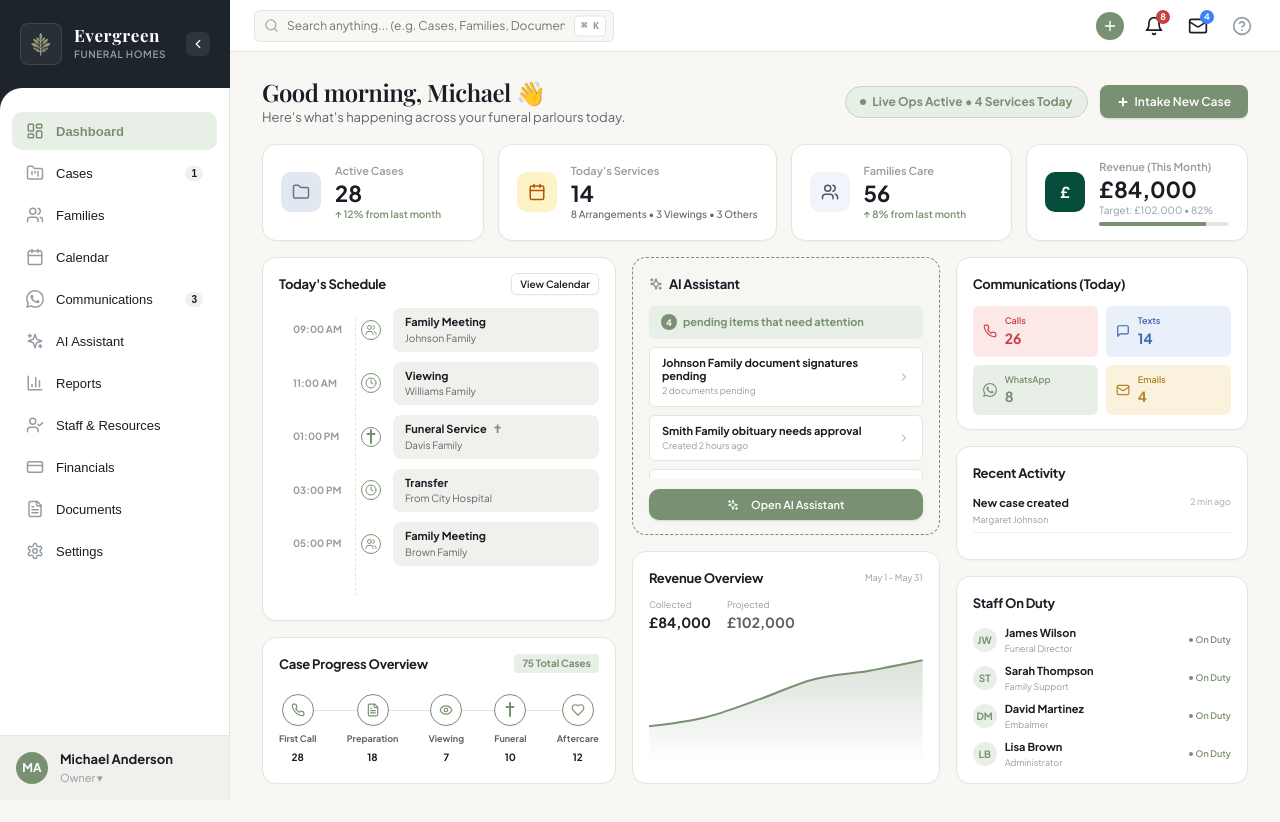
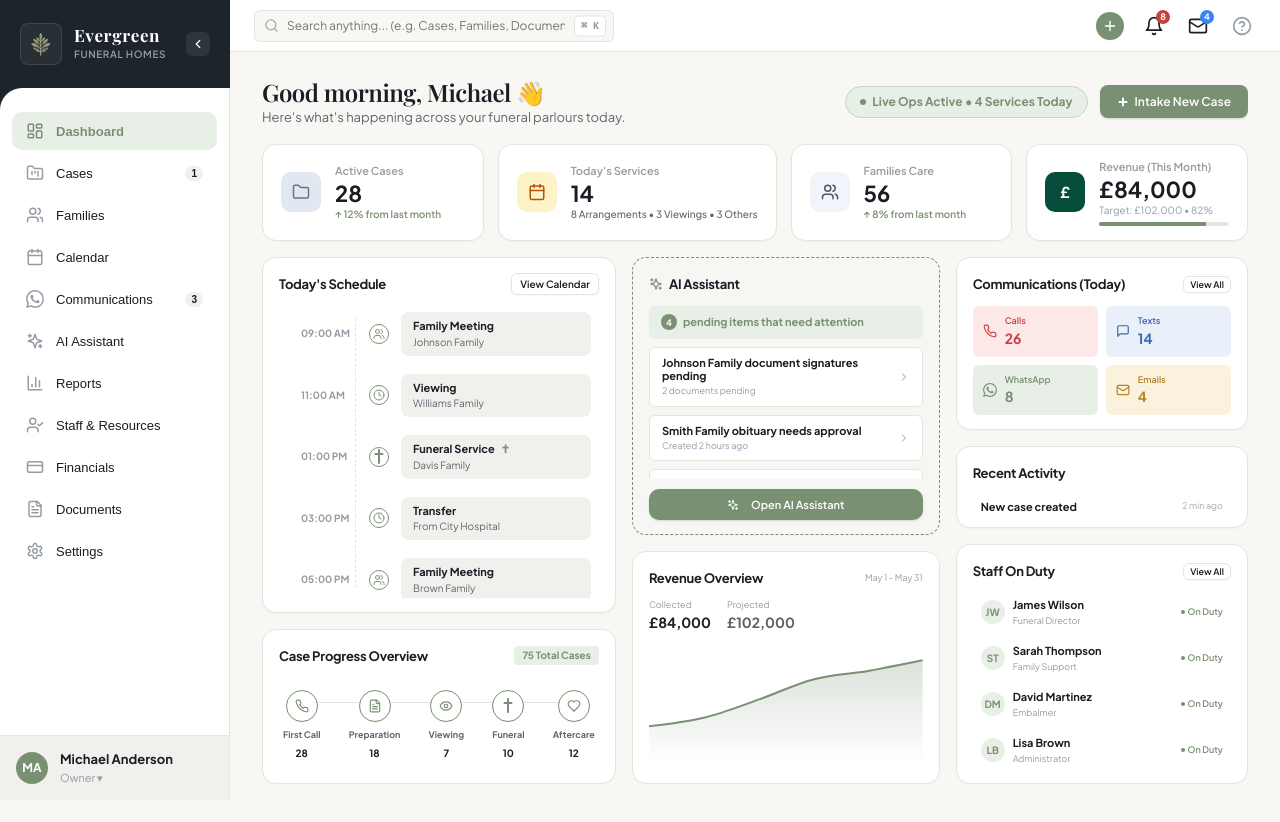
Before and after one commit to sanjaymarwal448-lab/Funeral_CRM, a React (Vite) app: page / in a window 1280 px wide. Built offline with nearby package versions, Linux system fonts and the light colour scheme; a web font is replaced by a local one.

Commit message:
Wire interactive link navigation on all Dashboard cards, list items, and header notifications

```diff
--- a/src/components/dashboard/DashboardView.tsx
+++ b/src/components/dashboard/DashboardView.tsx
@@ -104,7 +104,11 @@ export const DashboardView: React.FC = () => {
       {/* 2. TOP 4 HERO METRIC CARDS ROW */}
       <div style={{ display: 'grid', gridTemplateColumns: 'repeat(4, 1fr)', gap: '14px', flexShrink: 0 }}>
         {/* Metric 1: Active Cases */}
-        <div className="card" style={{ padding: '14px 18px', display: 'flex', gap: '14px', alignItems: 'center' }}>
+        <div
+          className="card clickable-card"
+          onClick={() => setCurrentModule('Cases')}
+          style={{ padding: '14px 18px', display: 'flex', gap: '14px', alignItems: 'center' }}
+        >
           <div style={{ width: '40px', height: '40px', borderRadius: '10px', backgroundColor: '#e2e8f0', color: '#64748b', display: 'flex', alignItems: 'center', justifyContent: 'center', flexShrink: 0 }}>
             <Folder size={18} />
           </div>
@@ -118,7 +122,11 @@ export const DashboardView: React.FC = () => {
         </div>
 
         {/* Metric 2: Today's Services */}
-        <div className="card" style={{ padding: '14px 18px', display: 'flex', gap: '14px', alignItems: 'center' }}>
+        <div
+          className="card clickable-card"
+          onClick={() => setCurrentModule('Calendar')}
+          style={{ padding: '14px 18px', display: 'flex', gap: '14px', alignItems: 'center' }}
+        >
           <div style={{ width: '40px', height: '40px', borderRadius: '10px', backgroundColor: '#fef3c7', color: '#b45309', display: 'flex', alignItems: 'center', justifyContent: 'center', flexShrink: 0 }}>
             <Calendar size={18} />
           </div>
@@ -132,7 +140,11 @@ export const DashboardView: React.FC = () => {
         </div>
 
         {/* Metric 3: Families Care */}
-        <div className="card" style={{ padding: '14px 18px', display: 'flex', gap: '14px', alignItems: 'center' }}>
+        <div
+          className="card clickable-card"
+          onClick={() => setCurrentModule('Families')}
+          style={{ padding: '14px 18px', display: 'flex', gap: '14px', alignItems: 'center' }}
+        >
           <div style={{ width: '40px', height: '40px', borderRadius: '10px', backgroundColor: '#f1f5f9', color: '#475569', display: 'flex', alignItems: 'center', justifyContent: 'center', flexShrink: 0 }}>
             <Users size={18} />
           </div>
@@ -146,7 +158,11 @@ export const DashboardView: React.FC = () => {
         </div>
 
         {/* Metric 4: Revenue (This Month) */}
-        <div className="card" style={{ padding: '14px 18px', display: 'flex', gap: '14px', alignItems: 'center' }}>
+        <div
+          className="card clickable-card"
+          onClick={() => setCurrentModule('Financials')}
+          style={{ padding: '14px 18px', display: 'flex', gap: '14px', alignItems: 'center' }}
+        >
           <div style={{ width: '40px', height: '40px', borderRadius: '10px', backgroundColor: '#064e3b', color: '#ffffff', display: 'flex', alignItems: 'center', justifyContent: 'center', fontWeight: '800', fontSize: '15px', flexShrink: 0 }}>
             £
           </div>
@@ -198,7 +214,12 @@ export const DashboardView: React.FC = () => {
                 { time: '03:00 PM', title: 'Transfer', desc: 'From City Hospital', icon: <Clock size={12} /> },
                 { time: '05:00 PM', title: 'Family Meeting', desc: 'Brown Family', icon: <Users size={12} /> }
               ].map((item, idx) => (
-                <div key={idx} style={{ display: 'flex', alignItems: 'center', gap: '12px', position: 'relative' }}>
+                <div
+                  key={idx}
+                  onClick={() => setCurrentModule('Calendar')}
+                  className="clickable-item"
+                  style={{ display: 'flex', alignItems: 'center', gap: '12px', position: 'relative', padding: '4px 8px', borderRadius: '6px' }}
+                >
                   {/* Time label */}
                   <span style={{ fontSize: '10px', fontWeight: 700, color: 'var(--text-muted)', width: '56px', flexShrink: 0 }}>
                     {item.time}
@@ -239,7 +260,11 @@ export const DashboardView: React.FC = () => {
           <div className="card" style={{ padding: '14px 16px', display: 'flex', flexDirection: 'column', height: 'fit-content' }}>
             <div style={{ display: 'flex', justifyContent: 'space-between', alignItems: 'center', marginBottom: '14px' }}>
               <h3 style={{ fontSize: '13px', fontWeight: 700, margin: 0 }}>Case Progress Overview</h3>
-              <span style={{ fontSize: '10px', fontWeight: 700, color: 'var(--primary-accent)', backgroundColor: 'var(--primary-light)', padding: '2px 8px', borderRadius: '4px' }}>
+              <span
+                className="clickable-item"
+                onClick={() => setCurrentModule('Cases')}
+                style={{ fontSize: '10px', fontWeight: 700, color: 'var(--primary-accent)', backgroundColor: 'var(--primary-light)', padding: '2px 8px', borderRadius: '4px' }}
+              >
                 75 Total Cases
               </span>
             </div>
@@ -255,7 +280,12 @@ export const DashboardView: React.FC = () => {
                 { step: 'Funeral', val: '10', icon: <ChristianCrossIcon /> },
                 { step: 'Aftercare', val: '12', icon: <Heart size={14} /> }
               ].map((step, idx) => (
-                <div key={idx} style={{ display: 'flex', flexDirection: 'column', alignItems: 'center', gap: '4px', zIndex: 5, position: 'relative' }}>
+                <div
+                  key={idx}
+                  onClick={() => setCurrentModule('Cases')}
+                  className="clickable-item"
+                  style={{ display: 'flex', flexDirection: 'column', alignItems: 'center', gap: '4px', zIndex: 5, position: 'relative', padding: '4px', borderRadius: '6px' }}
+                >
                   <div style={{
                     width: '32px',
                     height: '32px',
@@ -303,12 +333,17 @@ export const DashboardView: React.FC = () => {
               </div>
 
               {[
-                { title: 'Johnson Family document signatures pending', sub: '2 documents pending' },
-                { title: 'Smith Family obituary needs approval', sub: 'Created 2 hours ago' },
-                { title: '2 invoices are currently unpaid', sub: 'Total £4,250 outstanding' },
-                { title: 'Staff conflict detected for tomorrow', sub: '2 scheduling conflicts' }
+                { title: 'Johnson Family document signatures pending', sub: '2 documents pending', target: 'Documents' },
+                { title: 'Smith Family obituary needs approval', sub: 'Created 2 hours ago', target: 'AI Assistant' },
+                { title: '2 invoices are currently unpaid', sub: 'Total £4,250 outstanding', target: 'Financials' },
+                { title: 'Staff conflict detected for tomorrow', sub: '2 scheduling conflicts', target: 'Staff & Resources' }
               ].map((item, idx) => (
-                <div key={idx} style={{ display: 'flex', justifyContent: 'space-between', alignItems: 'center', padding: '8px 12px', backgroundColor: 'var(--bg-surface)', border: '1px solid var(--border-color)', borderRadius: '6px' }}>
+                <div
+                  key={idx}
+                  onClick={() => setCurrentModule(item.target as any)}
+                  className="clickable-item"
+                  style={{ display: 'flex', justifyContent: 'space-between', alignItems: 'center', padding: '8px 12px', backgroundColor: 'var(--bg-surface)', border: '1px solid var(--border-color)', borderRadius: '6px' }}
+                >
                   <div>
                     <div style={{ fontSize: '11px', fontWeight: 700, color: 'var(--text-main)', lineHeight: 1.2 }}>{item.title}</div>
                     <div style={{ fontSize: '9px', color: 'var(--text-muted)', marginTop: '2px' }}>{item.sub}</div>
@@ -328,7 +363,11 @@ export const DashboardView: React.FC = () => {
           </div>
 
           {/* Revenue Overview Card */}
-          <div className="card" style={{ display: 'flex', flexDirection: 'column', flex: 0.9, minHeight: 0, padding: '14px 16px' }}>
+          <div
+            className="card clickable-card"
+            onClick={() => setCurrentModule('Financials')}
+            style={{ display: 'flex', flexDirection: 'column', flex: 0.9, minHeight: 0, padding: '14px 16px' }}
+          >
             <div style={{ display: 'flex', justifyContent: 'space-between', alignItems: 'center', marginBottom: '8px', flexShrink: 0 }}>
               <h3 style={{ fontSize: '13px', fontWeight: 700, margin: 0 }}>Revenue Overview</h3>
               <span style={{ fontSize: '9px', color: 'var(--text-muted)' }}>May 1 - May 31</span>
@@ -367,9 +406,22 @@ export const DashboardView: React.FC = () => {
 
           {/* Communications Today Card */}
           <div className="card" style={{ padding: '14px 16px', flexShrink: 0 }}>
-            <h3 style={{ fontSize: '13px', fontWeight: 700, margin: 0, marginBottom: '10px' }}>Communications (Today)</h3>
+            <div style={{ display: 'flex', justifyContent: 'space-between', alignItems: 'center', marginBottom: '10px' }}>
+              <h3 style={{ fontSize: '13px', fontWeight: 700, margin: 0 }}>Communications (Today)</h3>
+              <button
+                className="btn btn-secondary btn-sm"
+                style={{ padding: '2px 6px', fontSize: '9px' }}
+                onClick={() => setCurrentModule('Communications')}
+              >
+                View All
+              </button>
+            </div>
             <div style={{ display: 'grid', gridTemplateColumns: '1fr 1fr', gap: '8px' }}>
-              <div style={{ padding: '8px 10px', backgroundColor: 'var(--status-urgent-bg)', borderRadius: '6px', display: 'flex', alignItems: 'center', gap: '8px' }}>
+              <div
+                onClick={() => setCurrentModule('Communications')}
+                className="clickable-item"
+                style={{ padding: '8px 10px', backgroundColor: 'var(--status-urgent-bg)', borderRadius: '6px', display: 'flex', alignItems: 'center', gap: '8px' }}
+              >
                 <Phone size={14} style={{ color: 'var(--status-urgent-text)' }} />
                 <div>
                   <div style={{ fontSize: '9px', color: 'var(--status-urgent-text)', fontWeight: 600 }}>Calls</div>
@@ -377,7 +429,11 @@ export const DashboardView: React.FC = () => {
                 </div>
               </div>
 
-              <div style={{ padding: '8px 10px', backgroundColor: 'var(--status-scheduled-bg)', borderRadius: '6px', display: 'flex', alignItems: 'center', gap: '8px' }}>
+              <div
+                onClick={() => setCurrentModule('Communications')}
+                className="clickable-item"
+                style={{ padding: '8px 10px', backgroundColor: 'var(--status-scheduled-bg)', borderRadius: '6px', display: 'flex', alignItems: 'center', gap: '8px' }}
+              >
                 <MessageSquare size={14} style={{ color: 'var(--status-scheduled-text)' }} />
                 <div>
                   <div style={{ fontSize: '9px', color: 'var(--status-scheduled-text)', fontWeight: 600 }}>Texts</div>
@@ -385,7 +441,11 @@ export const DashboardView: React.FC = () => {
                 </div>
               </div>
 
-              <div style={{ padding: '8px 10px', backgroundColor: 'var(--status-active-bg)', borderRadius: '6px', display: 'flex', alignItems: 'center', gap: '8px' }}>
+              <div
+                onClick={() => setCurrentModule('Communications')}
+                className="clickable-item"
+                style={{ padding: '8px 10px', backgroundColor: 'var(--status-active-bg)', borderRadius: '6px', display: 'flex', alignItems: 'center', gap: '8px' }}
+              >
                 <WhatsAppIcon size={14} style={{ color: 'var(--status-active-text)' }} />
                 <div>
                   <div style={{ fontSize: '9px', color: 'var(--status-active-text)', fontWeight: 600 }}>WhatsApp</div>
@@ -393,7 +453,11 @@ export const DashboardView: React.FC = () => {
                 </div>
               </div>
 
-              <div style={{ padding: '8px 10px', backgroundColor: 'var(--status-transit-bg)', borderRadius: '6px', display: 'flex', alignItems: 'center', gap: '8px' }}>
+              <div
+                onClick={() => setCurrentModule('Communications')}
+                className="clickable-item"
+                style={{ padding: '8px 10px', backgroundColor: 'var(--status-transit-bg)', borderRadius: '6px', display: 'flex', alignItems: 'center', gap: '8px' }}
+              >
                 <Mail size={14} style={{ color: 'var(--status-transit-text)' }} />
                 <div>
                   <div style={{ fontSize: '9px', color: 'var(--status-transit-text)', fontWeight: 600 }}>Emails</div>
@@ -408,12 +472,17 @@ export const DashboardView: React.FC = () => {
             <h3 style={{ fontSize: '13px', fontWeight: 700, margin: 0, marginBottom: '10px', flexShrink: 0 }}>Recent Activity</h3>
             <div style={{ flex: 1, overflowY: 'auto', display: 'flex', flexDirection: 'column', gap: '10px' }}>
               {[
-                { title: 'New case created', desc: 'Margaret Johnson', time: '2 min ago' },
-                { title: 'Document uploaded', desc: 'Death Certificate - Williams Family', time: '15 min ago' },
-                { title: 'New message received', desc: 'From Davis Family', time: '30 min ago' },
-                { title: 'Payment received', desc: 'Williams Family - £2,500', time: '1 hr ago' }
+                { title: 'New case created', desc: 'Margaret Johnson', time: '2 min ago', target: 'Cases' },
+                { title: 'Document uploaded', desc: 'Death Certificate - Williams Family', time: '15 min ago', target: 'Documents' },
+                { title: 'New message received', desc: 'From Davis Family', time: '30 min ago', target: 'Communications' },
+                { title: 'Payment received', desc: 'Williams Family - £2,500', time: '1 hr ago', target: 'Financials' }
               ].map((activity, idx) => (
-                <div key={idx} style={{ display: 'flex', justifyContent: 'space-between', alignItems: 'flex-start', fontSize: '11px', borderBottom: '1px solid var(--border-light)', paddingBottom: '6px' }}>
+                <div
+                  key={idx}
+                  onClick={() => setCurrentModule(activity.target as any)}
+                  className="clickable-item"
+                  style={{ display: 'flex', justifyContent: 'space-between', alignItems: 'flex-start', fontSize: '11px', borderBottom: '1px solid var(--border-light)', padding: '4px 8px', borderRadius: '6px' }}
+                >
                   <div>
                     <div style={{ fontWeight: 700, color: 'var(--text-main)' }}>{activity.title}</div>
                     <div style={{ fontSize: '9px', color: 'var(--text-muted)', marginTop: '1px' }}>{activity.desc}</div>
@@ -426,7 +495,16 @@ export const DashboardView: React.FC = () => {
 
           {/* Staff On Duty Card */}
           <div className="card" style={{ padding: '14px 16px', flexShrink: 0 }}>
-            <h3 style={{ fontSize: '13px', fontWeight: 700, margin: 0, marginBottom: '10px' }}>Staff On Duty</h3>
+            <div style={{ display: 'flex', justifyContent: 'space-between', alignItems: 'center', marginBottom: '10px' }}>
+              <h3 style={{ fontSize: '13px', fontWeight: 700, margin: 0 }}>Staff On Duty</h3>
+              <button
+                className="btn btn-secondary btn-sm"
+                style={{ padding: '2px 6px', fontSize: '9px' }}
+                onClick={() => setCurrentModule('Staff & Resources')}
+              >
+                View All
+              </button>
+            </div>
             <div style={{ display: 'flex', flexDirection: 'column', gap: '8px' }}>
               {[
                 { name: 'James Wilson', role: 'Funeral Director' },
@@ -434,7 +512,12 @@ export const DashboardView: React.FC = () => {
                 { name: 'David Martinez', role: 'Embalmer' },
                 { name: 'Lisa Brown', role: 'Administrator' }
               ].map((staff, idx) => (
-                <div key={idx} style={{ display: 'flex', justifyContent: 'space-between', alignItems: 'center', fontSize: '11px' }}>
+                <div
+                  key={idx}
+                  onClick={() => setCurrentModule('Staff & Resources')}
+                  className="clickable-item"
+                  style={{ display: 'flex', justifyContent: 'space-between', alignItems: 'center', fontSize: '11px', padding: '4px 8px', borderRadius: '6px' }}
+                >
                   <div style={{ display: 'flex', alignItems: 'center', gap: '8px' }}>
                     <div style={{
                       width: '24px',
--- a/src/components/layout/Header.tsx
+++ b/src/components/layout/Header.tsx
@@ -4,7 +4,7 @@ import { Search, Plus, Bell, Mail, HelpCircle } from 'lucide-react';
 import { NotificationPopover } from '../common/NotificationPopover';
 
 export const Header: React.FC = () => {
-  const { searchQuery, setSearchQuery, setIsCreateCaseModalOpen } = useCRM();
+  const { searchQuery, setSearchQuery, setIsCreateCaseModalOpen, setCurrentModule } = useCRM();
   const [isNotifOpen, setIsNotifOpen] = useState(false);
 
   return (
@@ -133,6 +133,7 @@ export const Header: React.FC = () => {
         {/* Mail with badge 4 */}
         <div style={{ position: 'relative' }}>
           <button
+            onClick={() => setCurrentModule('Communications')}
             style={{
               background: 'none',
               border: 'none',
--- a/src/index.css
+++ b/src/index.css
@@ -507,3 +507,23 @@ h4 { font-size: 14px; line-height: 20px; }
 ::-webkit-scrollbar-thumb:hover {
   background: var(--text-muted);
 }
+
+/* Clickable Dashboard Item hover animations */
+.clickable-card {
+  cursor: pointer;
+  transition: transform 0.2s cubic-bezier(0.16, 1, 0.3, 1), box-shadow 0.2s cubic-bezier(0.16, 1, 0.3, 1), border-color 0.2s ease !important;
+}
+.clickable-card:hover {
+  transform: translateY(-2px);
+  box-shadow: var(--shadow-md) !important;
+  border-color: var(--primary-border) !important;
+  opacity: 0.95;
+}
+.clickable-item {
+  cursor: pointer;
+  transition: background-color 0.15s ease, opacity 0.15s ease !important;
+}
+.clickable-item:hover {
+  background-color: var(--bg-subtle) !important;
+  opacity: 0.9;
+}
```
